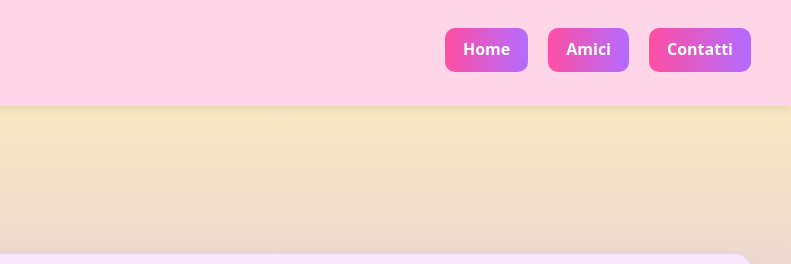
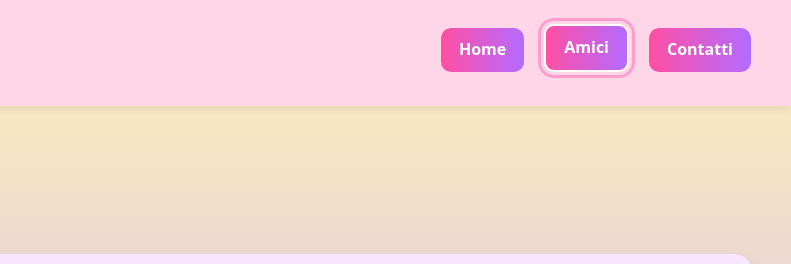
Before and after one commit to CharlysLittleFriends/charlyslittlefriends, a plain HTML site: page amici.html in a window 1280 px wide. Shown: the top 264 px of the page, 489-1280 px from the left. Drawn offline with Linux system fonts and the light colour scheme; the site is published under a folder, as on GitHub Pages, so addresses that start at the root find nothing; no server answers.

Commit message:
cambio nome repository

```diff
--- a/amici.html
+++ b/amici.html
@@ -53,7 +53,7 @@
 
     <script src="js/common.js"></script>
     <script src="js/googleIntegration.js"></script>
-    <script src="/charlyslittlefriends/js/selectedPage.js"></script>
+    <script src="js/selectedPage.js"></script>
     <script type="module">
         import { initFilters } from "./js/filtersResponsive.js";
         window.addEventListener("googleDataReady", () => {
```
Also changed, not shown: contatti.html (+1 -1 lines), index.html (+1 -1 lines).
